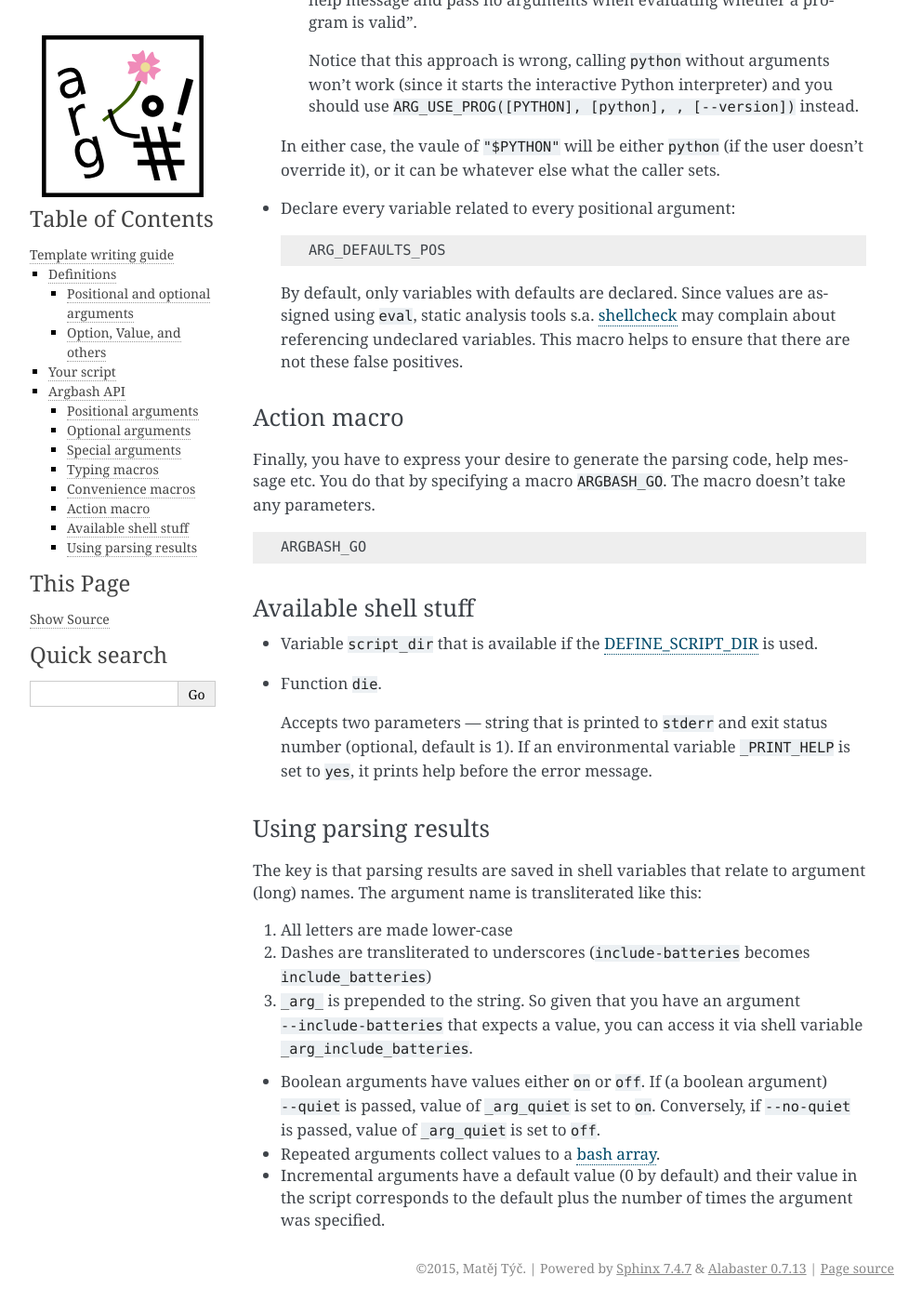
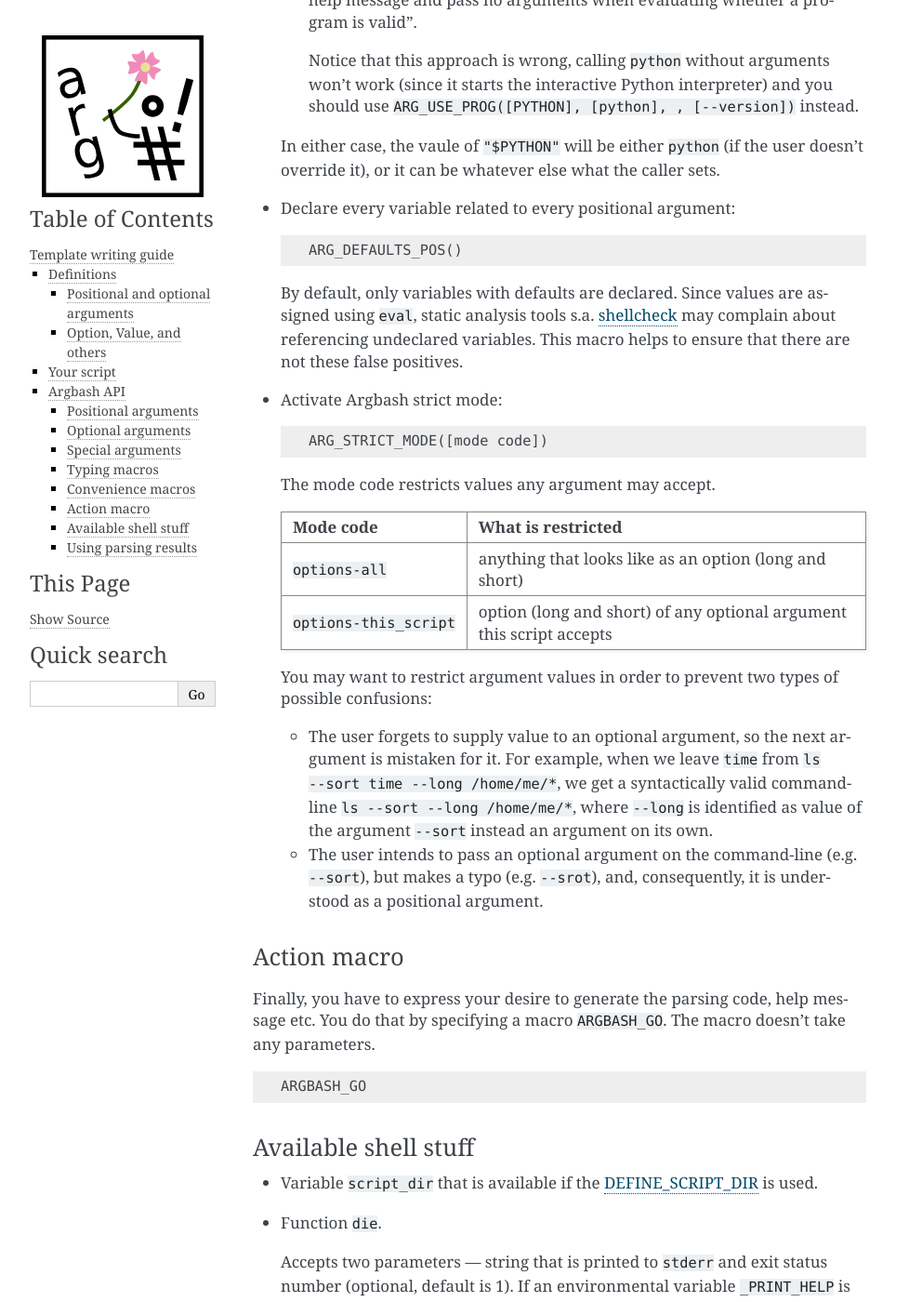
Before and after one commit to matejak/argbash, a Sphinx documentation site: the page built from doc/guide.rst, in a window 1280 px wide and 1400 px high, scrolled down 12850 px. Shown: the whole window at 93% size, without its empty margins (148-1140 px from the left). Built offline with Sphinx 7.4.7, drawn with Linux system fonts in a browser that asks for light colours.

Commit message:
Added part of the strict mode feature

```diff
--- a/doc/guide.rst
+++ b/doc/guide.rst
@@ -531,11 +531,32 @@ Plus, there are convenience macros:
 
   ::
 
-    ARG_DEFAULTS_POS
+    ARG_DEFAULTS_POS()
 
   By default, only variables with defaults are declared.
   Since values are assigned using ``eval``, static analysis tools s.a. `shellcheck <https://www.shellcheck.net>`_ may complain about referencing undeclared variables.
   This macro helps to ensure that there are not these false positives.
+
+* Activate Argbash strict mode:
+
+  ::
+
+    ARG_STRICT_MODE([mode code])
+
+  The mode code restricts values any argument may accept.
+
+  =======================       ====================================================================
+  Mode code                     What is restricted
+  =======================       ====================================================================
+  ``options-all``               anything that looks like as an option (long and short)
+  ``options-this_script``       option (long and short) of any optional argument this script accepts
+  =======================       ====================================================================
+
+  You may want to restrict argument values in order to prevent two types of possible confusions:
+
+  * The user forgets to supply value to an optional argument, so the next argument is mistaken for it.
+    For example, when we leave ``time`` from ``ls --sort time --long /home/me/*``, we get a syntactically valid command-line ``ls --sort --long /home/me/*``, where ``--long`` is identified as value of the argument ``--sort`` instead an argument on its own.
+  * The user intends to pass an optional argument on the command-line (e.g. ``--sort``), but makes a typo (e.g. ``--srot``), and, consequently, it is understood as a positional argument.
 
 Action macro
 ++++++++++++
```
Also changed, not shown: 10 other files.
